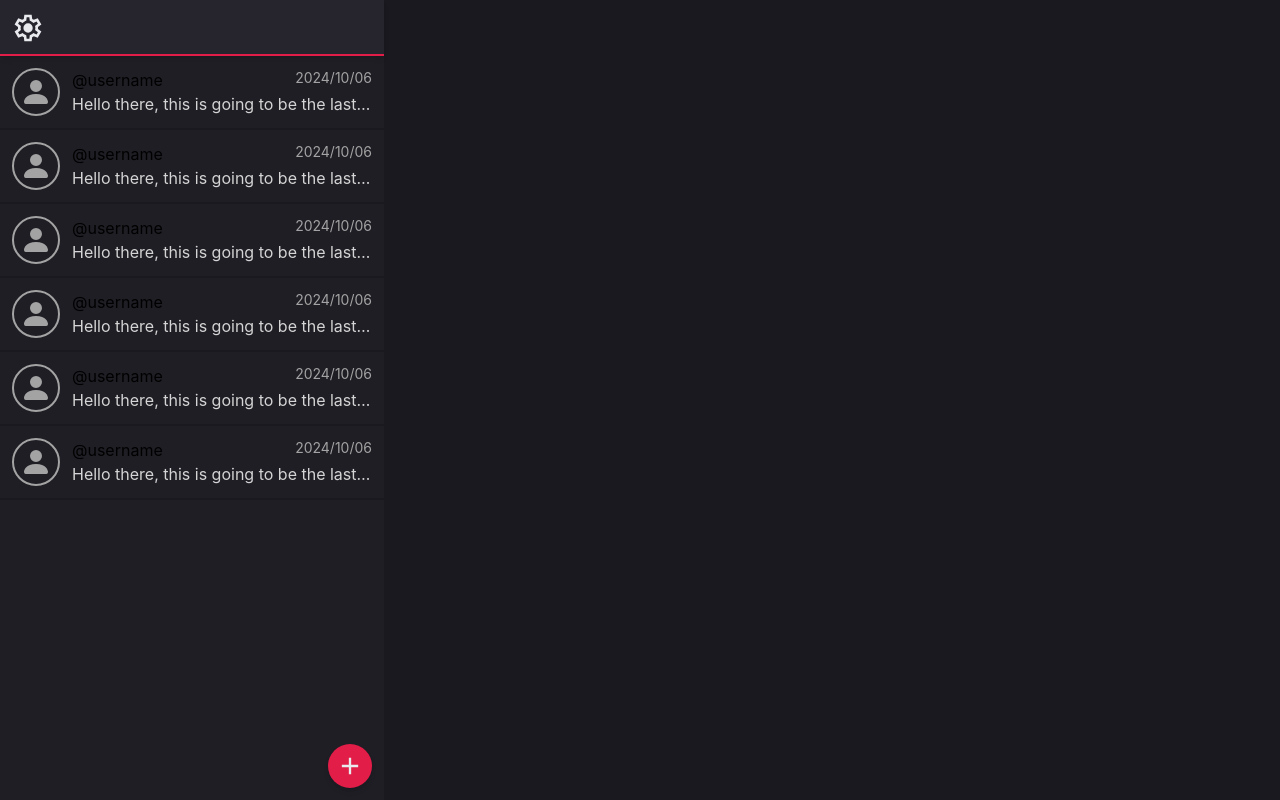
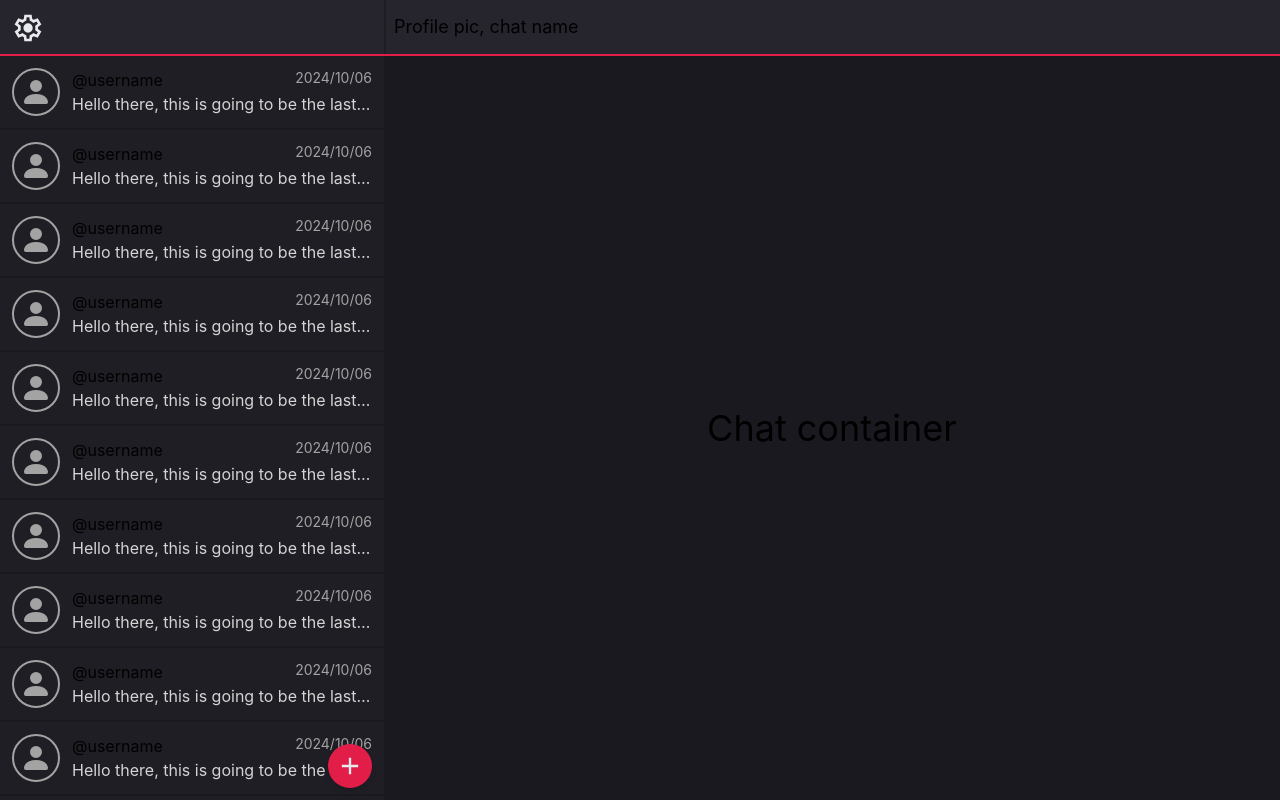
Before and after one commit to kutoru/chat-app-frontend, a React (Vite) app: page / in a window 1280 px wide. Built offline with nearby package versions, Linux system fonts and the light colour scheme.

Commit message:
Add expandable layout

```diff
--- a/index.html
+++ b/index.html
@@ -7,7 +7,7 @@
     <title>Chat</title>
   </head>
   <body style="background-color: hsl(250, 11%, 11%);">
-    <div id="root" class="min-h-dvh"></div>
+    <div id="root" class="min-h-dvh overflow-x-hidden"></div>
     <script type="module" src="/src/main.tsx"></script>
   </body>
 </html>
--- a/src/components/app/App.tsx
+++ b/src/components/app/App.tsx
@@ -1,37 +1,63 @@
-import { useState } from "react";
-import viteLogo from "/vite.svg";
+import { useEffect, useState } from "react";
 import ChatNavigation from "./ChatNavigation";
+import ChatContainer from "./ChatContainer";
+import ChatHeader from "./ChatHeader";
 
-function App() {
-  const [count, setCount] = useState(0);
+export default function App() {
+  const [expanded, setExpanded] = useState(false);
+  const [isSmallScreen, setIsSmallScreen] = useState(true);
+  const [headerHeight, setHeaderHeight] = useState(0);
+
+  useEffect(() => {
+    if (!isSmallScreen && expanded) {
+      setExpanded(false);
+    }
+  }, [expanded, isSmallScreen]);
+
+  useEffect(() => {
+    window.addEventListener("resize", onResize);
+    return () => window.removeEventListener("resize", onResize);
+  }, [isSmallScreen, setIsSmallScreen]);
+
+  useEffect(() => {
+    onResize();
+  }, []);
+
+  function onResize() {
+    const currState = window.innerWidth < 768;
+    if (currState !== isSmallScreen) {
+      setIsSmallScreen(currState);
+    }
+  }
+
+  function setExpandedChecked(value: boolean) {
+    if (isSmallScreen) {
+      setExpanded(value);
+    }
+  }
 
   return (
     <>
-      <ChatNavigation />
+      <ChatHeader
+        expanded={expanded}
+        setExpanded={setExpandedChecked}
+        headerHeight={headerHeight}
+        setHeaderHeight={setHeaderHeight}
+      />
 
-      {/* <div className="w-full bg-dark-3 text-4xl p-8 text-light-test">
-        Hello there again
+      <div
+        className={
+          "flex w-[200%] md:w-full " + (expanded ? "-translate-x-1/2" : "")
+        }
+        style={{ transition: "transform 300ms cubic-bezier(0.4, 0, 0.2, 1)" }}
+      >
+        <ChatNavigation
+          headerHeight={headerHeight}
+          setExpanded={setExpandedChecked}
+        />
+
+        <ChatContainer headerHeight={headerHeight} />
       </div>
-      <div>
-        <a>
-          <img src={viteLogo} className="logo" alt="Vite logo" />
-        </a>
-      </div>
-      <h1 className="text-red-500">Vite + React</h1>
-      <div className="bg-red-800 text-4xl">Hello there</div>
-      <div className="card">
-        <button onClick={() => setCount((count) => count + 1)}>
-          count is {count}
-        </button>
-        <p>
-          Edit <code>src/App.tsx</code> and save to test HMR
-        </p>
-      </div>
-      <p className="read-the-docs">
-        Click on the Vite and React logos to learn more
-      </p> */}
     </>
   );
 }
-
-export default App;
--- a/src/components/app/NavigationCard.tsx
+++ b/src/components/app/ChatCard.tsx
@@ -1,13 +1,16 @@
 import DefaultPfpIcon from "../../assets/default-pfp.svg?react";
 
-export default function NavigationCard() {
+type Props = {
+  onClick: () => void;
+};
+
+export default function ChatCard({ onClick }: Props) {
   return (
-    <div className="border-b-2 border-dark-1 p-2 flex gap-2 cursor-pointer hover:bg-dark-1.5 active:bg-dark-1 select-none md:p-3 md:gap-3">
-      <div
-        className={
-          "border-2 border-neutral-400 rounded-full size-12 " + "p-1.5"
-        }
-      >
+    <div
+      onClick={onClick}
+      className="border-b-2 border-dark-1 p-2 flex gap-2 cursor-pointer hover:bg-dark-1.5 active:bg-dark-1 select-none md:p-3 md:gap-3"
+    >
+      <div className="border-2 border-neutral-400 rounded-full size-12 flex-none p-1.5">
         <DefaultPfpIcon className="fill-neutral-400" />
       </div>
 
--- /dev/null
+++ b/src/components/app/ChatContainer.tsx
@@ -0,0 +1,14 @@
+type Props = {
+  headerHeight: number;
+};
+
+export default function ChatContainer({ headerHeight }: Props) {
+  return (
+    <div
+      className="bg-dark-1 flex-1 flex"
+      style={{ height: `calc(100dvh - ${headerHeight}px)` }}
+    >
+      <div className="size-fit m-auto text-4xl">Chat container</div>
+    </div>
+  );
+}
--- /dev/null
+++ b/src/components/app/ChatHeader.tsx
@@ -0,0 +1,75 @@
+import SettingsIcon from "../../assets/settings.svg?react";
+import BackIcon from "../../assets/back.svg?react";
+import { useEffect, useRef } from "react";
+
+type Props = {
+  expanded: boolean;
+  setExpanded: (v: boolean) => void;
+  headerHeight: number;
+  setHeaderHeight: (v: number) => void;
+};
+
+export default function ChatHeader({
+  expanded,
+  setExpanded,
+  headerHeight,
+  setHeaderHeight,
+}: Props) {
+  const header = useRef<HTMLDivElement>(null);
+
+  useEffect(() => {
+    window.addEventListener("resize", onResize);
+    return () => window.removeEventListener("resize", onResize);
+  }, [headerHeight, setHeaderHeight]);
+
+  useEffect(() => {
+    onResize();
+  }, [header]);
+
+  function onResize() {
+    const currHeight = header.current?.getBoundingClientRect().height;
+    if (currHeight && currHeight !== headerHeight) {
+      setHeaderHeight(currHeight);
+    }
+  }
+
+  return (
+    <div
+      ref={header}
+      className={
+        "bg-dark-3 h-12 flex shadow-md border-rose-600 border-b-2 w-[200%] md:h-14 md:w-full " +
+        (expanded ? "-translate-x-1/2" : "")
+      }
+      style={{ transition: "transform 300ms cubic-bezier(0.4, 0, 0.2, 1)" }}
+    >
+      <div className="flex-1 p-1 md:p-2 md:w-96 md:flex-none">
+        <button
+          className={
+            "group/btn size-10 p-1 transition-all rounded-md " +
+            "hover:bg-[#00000020] active:bg-[#00000030]"
+          }
+        >
+          <SettingsIcon className="size-full transition-all group-hover/btn:fill-neutral-300 group-active/btn:fill-neutral-400" />
+        </button>
+      </div>
+
+      <div className="hidden bg-dark-2 w-[2px] md:block" />
+
+      <div className="flex-1 p-1 md:p-2 flex gap-1 md:gap-2">
+        <button
+          onClick={() => setExpanded(false)}
+          className={
+            "group/btn size-10 p-1 transition-all rounded-md flex-none md:hidden " +
+            "hover:bg-[#00000020] active:bg-[#00000030]"
+          }
+        >
+          <BackIcon className="size-full transition-all group-hover/btn:fill-neutral-300 group-active/btn:fill-neutral-400" />
+        </button>
+
+        <div className="text-lg my-auto line-clamp-1">
+          Profile pic, chat name
+        </div>
+      </div>
+    </div>
+  );
+}
--- a/src/components/app/ChatNavigation.tsx
+++ b/src/components/app/ChatNavigation.tsx
@@ -1,31 +1,26 @@
-import SettingsIcon from "../../assets/settings.svg?react";
 import AddIcon from "../../assets/add.svg?react";
-import NavigationCard from "./NavigationCard";
+import ChatCard from "./ChatCard";
 
-export default function ChatNavigation() {
+type Props = {
+  headerHeight: number;
+  setExpanded: (v: boolean) => void;
+};
+
+export default function ChatNavigation({ headerHeight, setExpanded }: Props) {
   function loadNavigationCards() {
     const cards = [];
-    for (let i = 0; i < 6; i++) {
-      cards.push(<NavigationCard />);
+    for (let i = 0; i < 16; i++) {
+      cards.push(<ChatCard onClick={() => setExpanded(true)} />);
     }
     return cards;
   }
 
   return (
-    <div className="bg-dark-2 h-dvh md:w-96">
-      <div className="bg-dark-3 h-12 p-1 shadow-md border-rose-600 border-b-2 w-full md:h-14 md:p-2">
-        <button
-          className={
-            "group/btn size-10 p-1 transition-all rounded-md " +
-            "hover:bg-[#00000020] active:bg-[#00000030]"
-          }
+    <div className="relative bg-dark-2 h-fit flex-1 md:w-96 md:flex-none">
+      <div
+        className="flex flex-col overflow-y-auto pb-14 md:pb-[4.25rem] scrollbar "
+        style={{ height: `calc(100dvh - ${headerHeight}px)` }}
       >
-          <SettingsIcon className="size-full transition-all group-hover/btn:fill-neutral-300 group-active/btn:fill-neutral-400" />
-        </button>
-      </div>
-
-      <div className="relative">
-        <div className="flex flex-col h-[calc(100dvh-3rem)] overflow-y-auto pb-14 md:h-[calc(100dvh-3.5rem)] md:pb-[4.25rem] scrollbar">
         {loadNavigationCards()}
       </div>
 
@@ -38,6 +33,5 @@ export default function ChatNavigation() {
         <AddIcon className="size-full transition-all group-hover/btn:fill-neutral-300 group-active/btn:fill-neutral-400" />
       </button>
     </div>
-    </div>
   );
 }
```
Also changed, not shown: src/assets/back.svg (added). Lines whose indentation alone changed are shown as unchanged.
